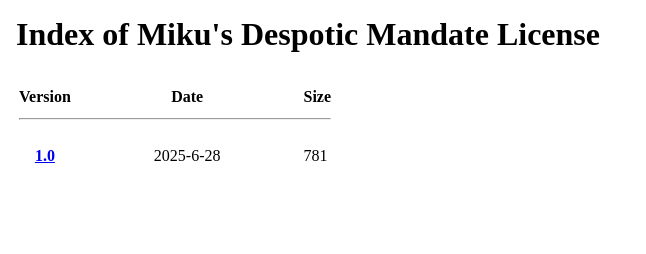
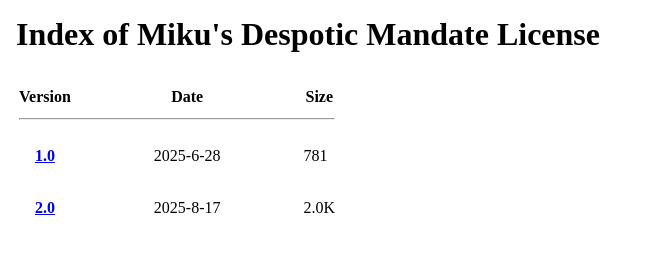
Before and after one commit to barroit/mdm.barroit.sh, a website: page site/index.html in a window 1280 px wide. Shown: the whole page, without its empty margins (0-646 px from the left). Drawn offline with Linux system fonts and the light colour scheme.

Commit message:
site: add MDM-2.0
Signed-off-by: Jiamu Sun <barroit@linux.com>

```diff
--- a/site/index.html
+++ b/site/index.html
@@ -42,6 +42,13 @@
 	  <td>2025-6-28</td>
 	  <td>781</td>
 	</tr>
+	<tr>
+	  <th scope='row'>
+	    <a href='./MDM-2.0'>2.0</a>
+	  </th>
+	  <td>2025-8-17</td>
+	  <td>2.0K</td>
+	</tr>
       </tbody>
     </table>
   </main>
```
Also changed, not shown: 1 other file.
